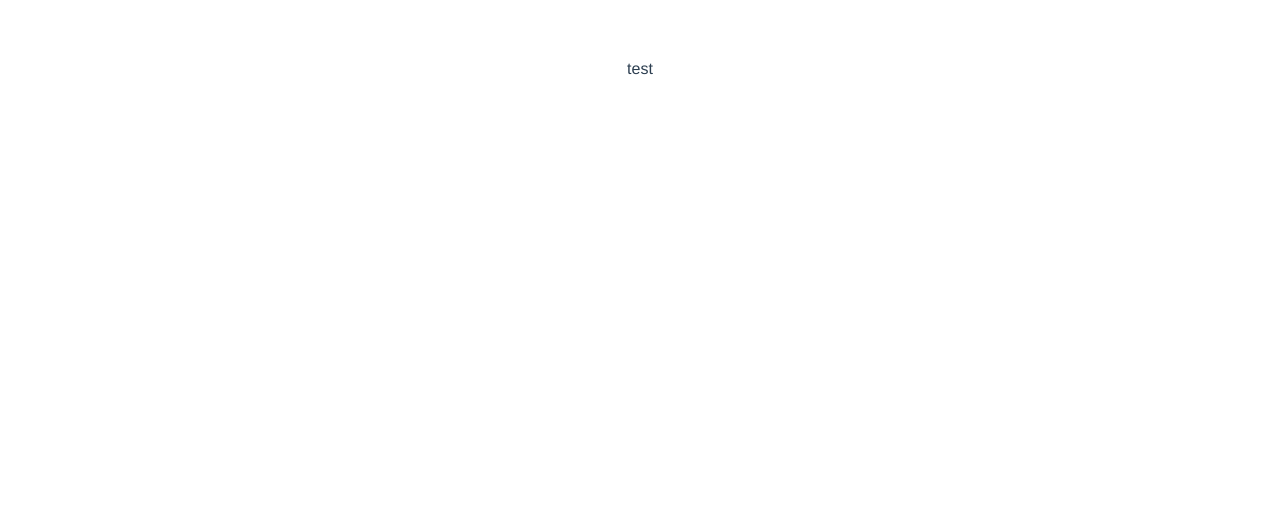
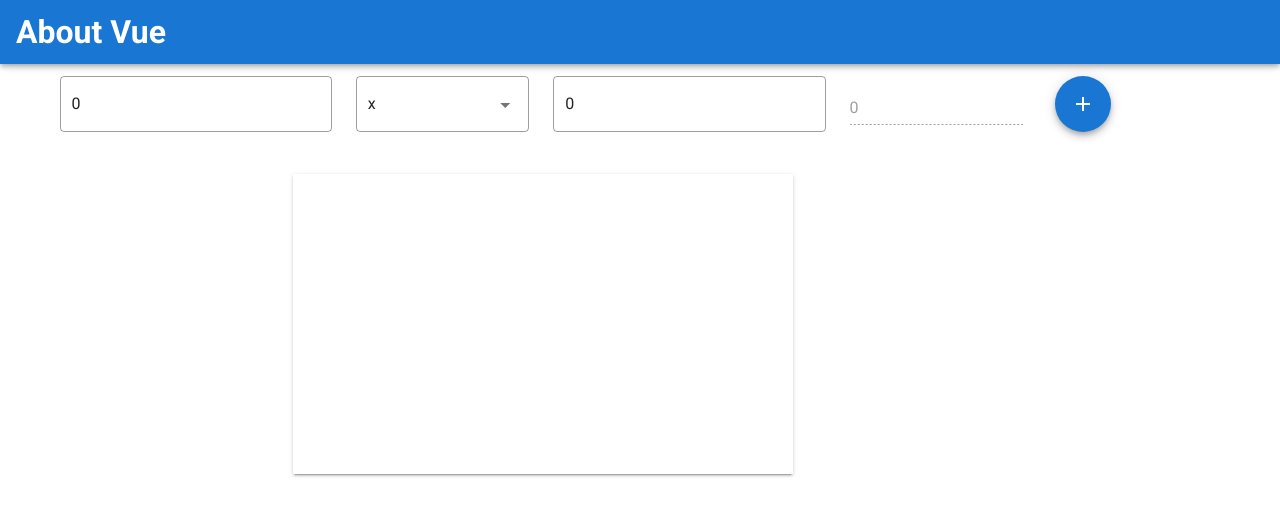
Before and after one commit to MouadeBoussaid/aboutvue, a Vue app: page / in a window 1280 px wide. Shown: the top 516 px of the page. Built offline with nearby package versions, Linux system fonts and the light colour scheme.

Commit message:
calc example

```diff
--- a/public/index.html
+++ b/public/index.html
@@ -6,6 +6,8 @@
     <meta name="viewport" content="width=device-width,initial-scale=1.0">
     <link rel="icon" href="<%= BASE_URL %>favicon.ico">
     <title><%= htmlWebpackPlugin.options.title %></title>
+    <link rel="stylesheet" href="https://fonts.googleapis.com/css?family=Roboto:100,300,400,500,700,900">
+    <link rel="stylesheet" href="https://cdn.jsdelivr.net/npm/@mdi/font@latest/css/materialdesignicons.min.css">
   </head>
   <body>
     <noscript>
--- a/src/App.vue
+++ b/src/App.vue
@@ -1,27 +1,29 @@
 <template>
-  <div id="app">
-    <Calculator />
-  </div>
+  <v-app>
+    <v-app-bar app color="primary" dark>
+      <div class="d-flex align-center">
+        <h1>About Vue</h1>
+      </div>
+    </v-app-bar>
+
+    <v-main>
+      <Calculator />
+    </v-main>
+  </v-app>
 </template>
 
 <script>
-import Calculator from "./components/Calculator.vue";
+import Calculator from "./components/Calculator";
 
 export default {
   name: "App",
+
   components: {
     Calculator
-  }
+  },
+
+  data: () => ({
+    //
+  })
 };
 </script>
-
-<style>
-#app {
-  font-family: Avenir, Helvetica, Arial, sans-serif;
-  -webkit-font-smoothing: antialiased;
-  -moz-osx-font-smoothing: grayscale;
-  text-align: center;
-  color: #2c3e50;
-  margin-top: 60px;
-}
-</style>
--- a/src/components/Calculator.vue
+++ b/src/components/Calculator.vue
@@ -1,14 +1,98 @@
 <template>
-  <div>
-    <p>test</p>
-  </div>
+  <v-form>
+    <v-container>
+      <v-row>
+        <v-col cols="12" sm="3">
+          <v-text-field
+            v-model="inputField1"
+            type="number"
+            outlined
+          ></v-text-field>
+        </v-col>
+
+        <v-col cols="12" sm="2">
+          <v-select
+            v-model="operator"
+            :items="operators"
+            outlined
+            type="text"
+          ></v-select>
+        </v-col>
+        <v-col cols="12" sm="3">
+          <v-text-field
+            v-model="inputField2"
+            type="number"
+            outlined
+          ></v-text-field>
+        </v-col>
+
+        <v-col cols="12" sm="2">
+          <v-text-field v-model="output" disabled></v-text-field>
+        </v-col>
+        <v-col cols="12" sm="2">
+          <v-btn
+            @click="saveCalc()"
+            class="mx-2"
+            elevation="5"
+            fab
+            dark
+            color="primary"
+          >
+            <v-icon dark>
+              mdi-plus
+            </v-icon>
+          </v-btn>
+        </v-col>
+      </v-row>
+      <v-col cols="12" sm="10">
+        <v-card class="mx-auto" max-width="500" min-height="300" tile>
+          <v-list dense>
+            <v-list-item v-for="(item, i) in calcData" :key="i">
+              <v-list-item-content>
+                <v-list-item-title> {{ item }}</v-list-item-title>
+              </v-list-item-content>
+            </v-list-item>
+          </v-list>
+        </v-card>
+      </v-col>
+    </v-container>
+  </v-form>
 </template>
 
 <script>
 export default {
   name: "Calculator",
-  props: {
-    msg: String
+  data() {
+    return {
+      inputField1: 0,
+      inputField2: 0,
+      calcData: [],
+      operators: ["x", "-", "+", "/"],
+      operator: "x",
+      output: 0
+    };
+  },
+  methods: {
+    saveCalc() {
+      this.output = this.mathOperator[this.operator](
+        this.inputField1,
+        this.inputField2
+      );
+      this.calcData.push(this.output);
+    }
+  },
+  computed: {
+    // outputCalc() {
+    //   return this.inputField1 * this.inputField2;
+    // },
+    mathOperator() {
+      return {
+        "+": (x, y) => parseInt(x) + parseInt(y),
+        x: (x, y) => parseInt(x) * parseInt(y),
+        "-": (x, y) => parseInt(x) - parseInt(y),
+        "/": (x, y) => parseInt(x) / parseInt(y)
+      };
+    }
   }
 };
 </script>
--- a/src/main.js
+++ b/src/main.js
@@ -1,8 +1,10 @@
 import Vue from "vue";
 import App from "./App.vue";
+import vuetify from "./plugins/vuetify";
 
 Vue.config.productionTip = false;
 
 new Vue({
+  vuetify,
   render: h => h(App)
 }).$mount("#app");
--- /dev/null
+++ b/src/plugins/vuetify.js
@@ -0,0 +1,6 @@
+import Vue from "vue";
+import Vuetify from "vuetify/lib";
+
+Vue.use(Vuetify);
+
+export default new Vuetify({});
--- /dev/null
+++ b/vue.config.js
@@ -0,0 +1,3 @@
+module.exports = {
+  transpileDependencies: ["vuetify"]
+};
```
Also changed, not shown: package.json (+7 -2 lines), src/components/HelloWorld.vue (added, +141 -0 lines), src/assets/logo.svg (added), 1 other file (tests, documents, lock files or other folders).
